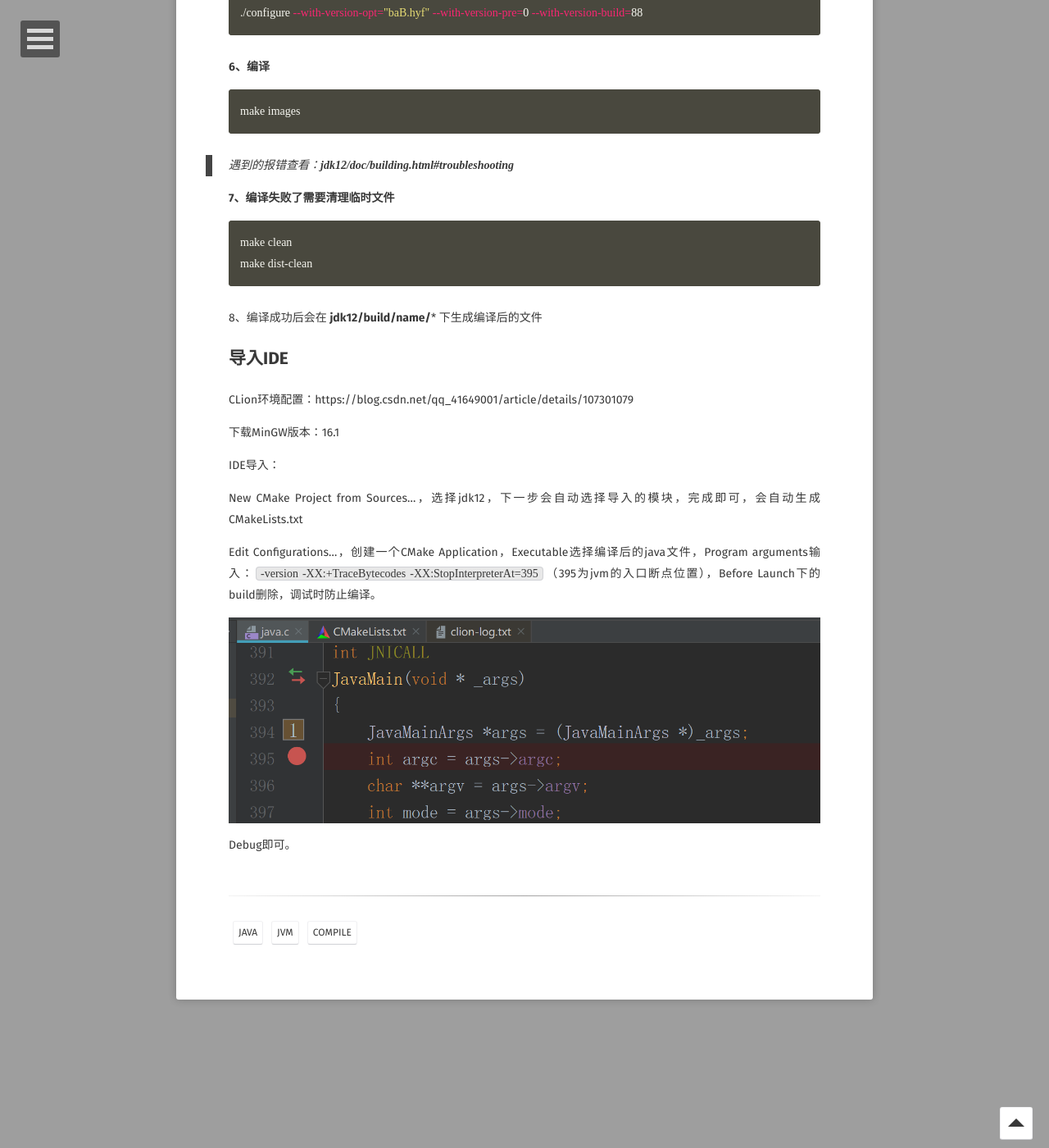
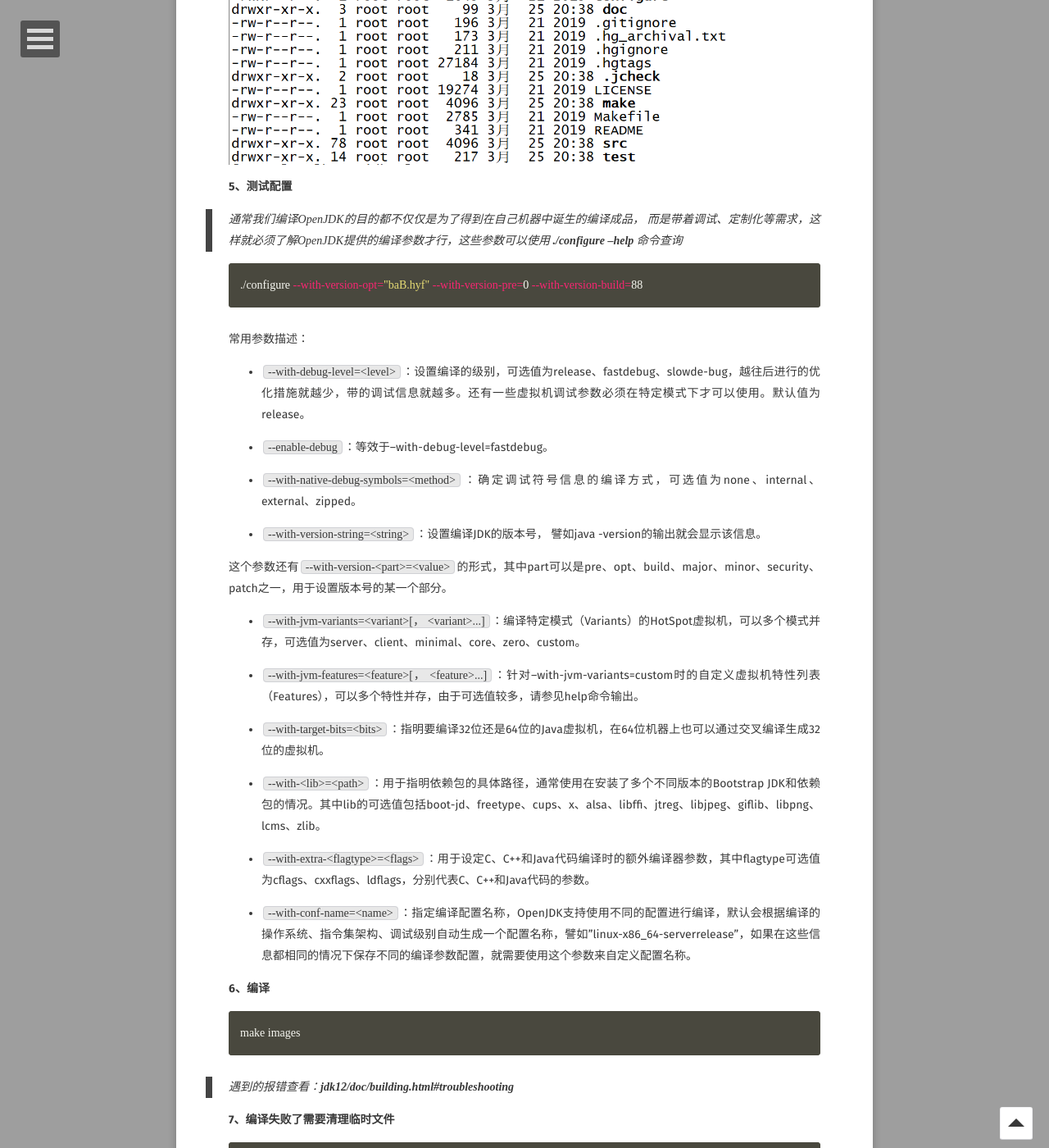
Before and after one commit to hyfsy/hyfsy.github.io, a Jekyll site: the page built from _posts/2021-03-27-debug-jdk12.md, in a window 1280 px wide and 1400 px high, scrolled down 2259 px. Shown: the whole window at 82% size. Built offline with Jekyll 4.4.1, drawn with Linux system fonts in a browser that asks for light colours; some web fonts are replaced; some of the changed text lies outside the part shown.

Commit message:
jdk编译相关补充

````diff
--- a/_posts/2021-03-27-debug-jdk12.md
+++ b/_posts/2021-03-27-debug-jdk12.md
@@ -31,9 +31,23 @@ Clion2019.1
 
 
 
+> 或使用 Mercurial 拉取源码
+>
+> 下载地址：https://mercurial.selenic.com/release/windows/
+>
+> 拉取：`hg clone https://hg.openjdk.java.net/jdk/jdk12`
+
+
+
+
+
+
+
 
 
 ## 编译
+
+> 无论在什么平台下进行编译， 都建议认真阅读一遍源码中的**doc/building.html**文档
 
 **1、解压缩源码包**
 
@@ -46,7 +60,9 @@ unzip <filename> -d <dirname>
 
 **2、安装编译环境**
 
-> 如果还有缺的环境，make编译的时候会有提示
+> 1、可以自行选择安装GCC或CLang来进行编译，但必须确保最低的版本为GCC 4.8或者CLang 3.2以上，官方推荐使用GCC 7.8或者CLang 9.1来完成编译
+>
+> 2、如果还有缺的环境，make编译的时候会有提示
 
 ```bash
 yum install -y freetype freetype-devel
@@ -63,7 +79,7 @@ yum groupinstall -y "Development Tools"
 
 
 
-**3、安装Boot Java**（编译时也有java文件需要编译）
+**3、安装Bootstrap JDK**（编译时也有java文件需要编译）
 
 ```bash
 yum search java|grep jdk # 下载devel版本的（编译jdk12就需要jdk11+版本）
@@ -74,15 +90,45 @@ yum install -y java-11-openjdk-devel.x86_64
 
 **4、进入源码根目录**
 
+> 压缩包形式的可以使用 `unzip <filename> -d <dirname>` 解压
+
 ![jdk_root](../images/2021/03/27/002.png)
 
 
 
 **5、测试配置**
 
+> 通常我们编译OpenJDK的目的都不仅仅是为了得到在自己机器中诞生的编译成品， 而是带着调试、定制化等需求，这样就必须了解OpenJDK提供的编译参数才行，这些参数可以使用 **./configure --help** 命令查询
+
 ```bash
 ./configure --with-version-opt="baB.hyf" --with-version-pre=0 --with-version-build=88
 ```
+
+常用参数描述：
+
+- `--with-debug-level=<level>`：设置编译的级别，可选值为release、fastdebug、slowde-bug，越往后进行的优化措施就越少，带的调试信息就越多。还有一些虚拟机调试参数必须在特定模式下才可以使用。默认值为release。
+
+- `--enable-debug`：等效于--with-debug-level=fastdebug。
+
+- `--with-native-debug-symbols=<method>`：确定调试符号信息的编译方式，可选值为none、internal、external、zipped。
+
+- `--with-version-string=<string>`：设置编译JDK的版本号， 譬如java -version的输出就会显示该信息。
+
+这个参数还有`--with-version-<part>=<value>`的形式，其中part可以是pre、opt、build、major、minor、security、patch之一，用于设置版本号的某一个部分。
+
+- `--with-jvm-variants=<variant>[， <variant>...]`：编译特定模式（Variants）的HotSpot虚拟机，可以多个模式并存，可选值为server、client、minimal、core、zero、custom。
+
+- `--with-jvm-features=<feature>[， <feature>...]`：针对--with-jvm-variants=custom时的自定义虚拟机特性列表（Features），可以多个特性并存，由于可选值较多，请参见help命令输出。
+
+- `--with-target-bits=<bits>`：指明要编译32位还是64位的Java虚拟机，在64位机器上也可以通过交叉编译生成32位的虚拟机。
+
+- `--with-<lib>=<path>`：用于指明依赖包的具体路径，通常使用在安装了多个不同版本的Bootstrap JDK和依赖包的情况。其中lib的可选值包括boot-jd、freetype、cups、x、alsa、libffi、jtreg、libjpeg、giflib、libpng、lcms、zlib。
+
+- `--with-extra-<flagtype>=<flags>`：用于设定C、C++和Java代码编译时的额外编译器参数，其中flagtype可选值为cflags、cxxflags、ldflags，分别代表C、C++和Java代码的参数。
+
+- `--with-conf-name=<name>`：指定编译配置名称，OpenJDK支持使用不同的配置进行编译，默认会根据编译的操作系统、指令集架构、调试级别自动生成一个配置名称，譬如"linux-x86_64-serverrelease"，如果在这些信息都相同的情况下保存不同的编译参数配置，就需要使用这个参数来自定义配置名称。
+
+
 
 
 
@@ -105,7 +151,13 @@ make dist-clean
 
 
 
-8、编译成功后会在 **jdk12/build/name/*** 下生成编译后的文件
+8、编译成功后会在 **jdk12/build/[name]/*** 下生成编译后的文件
+
+测试：
+
+```bash
+./java -version
+```
 
 
 
````
